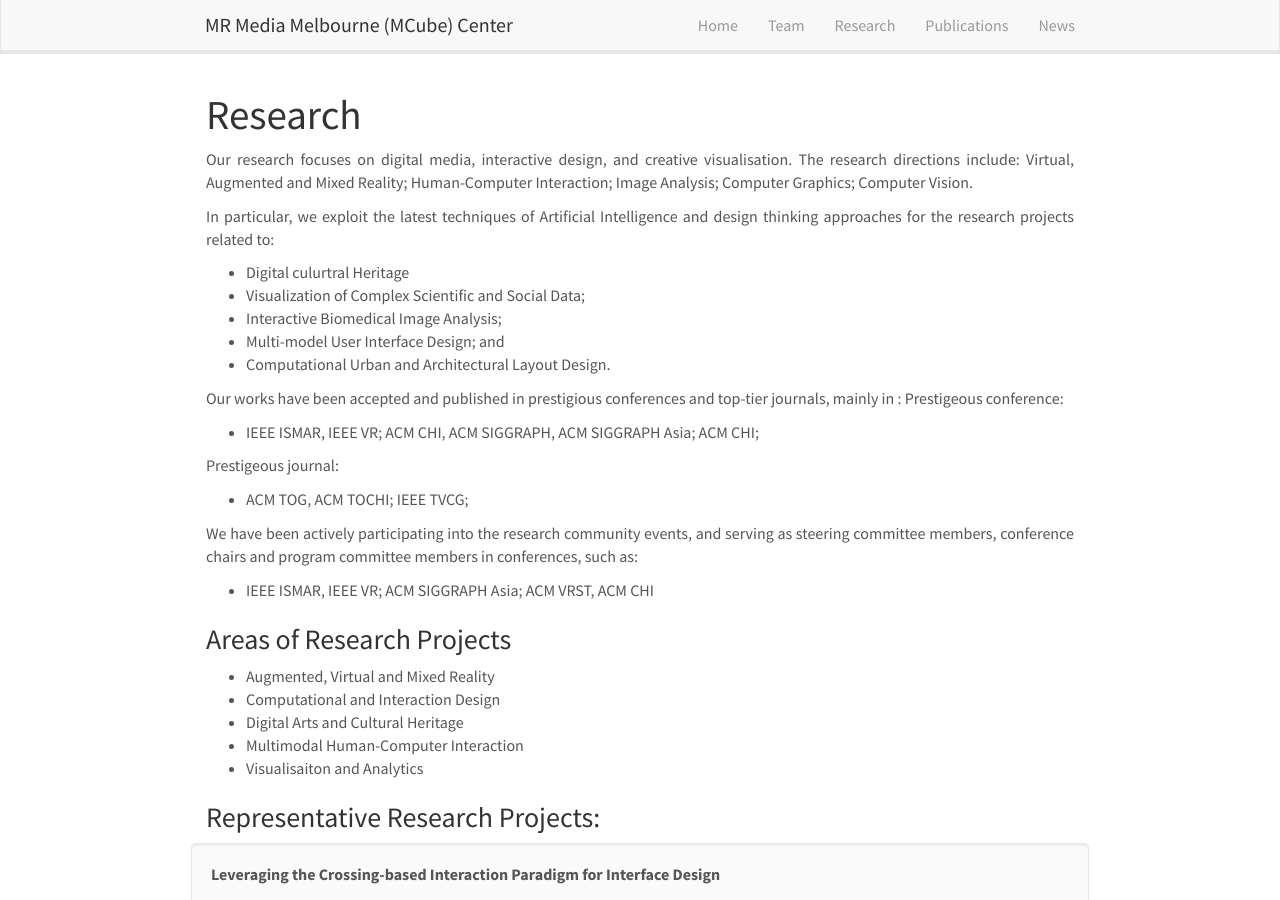
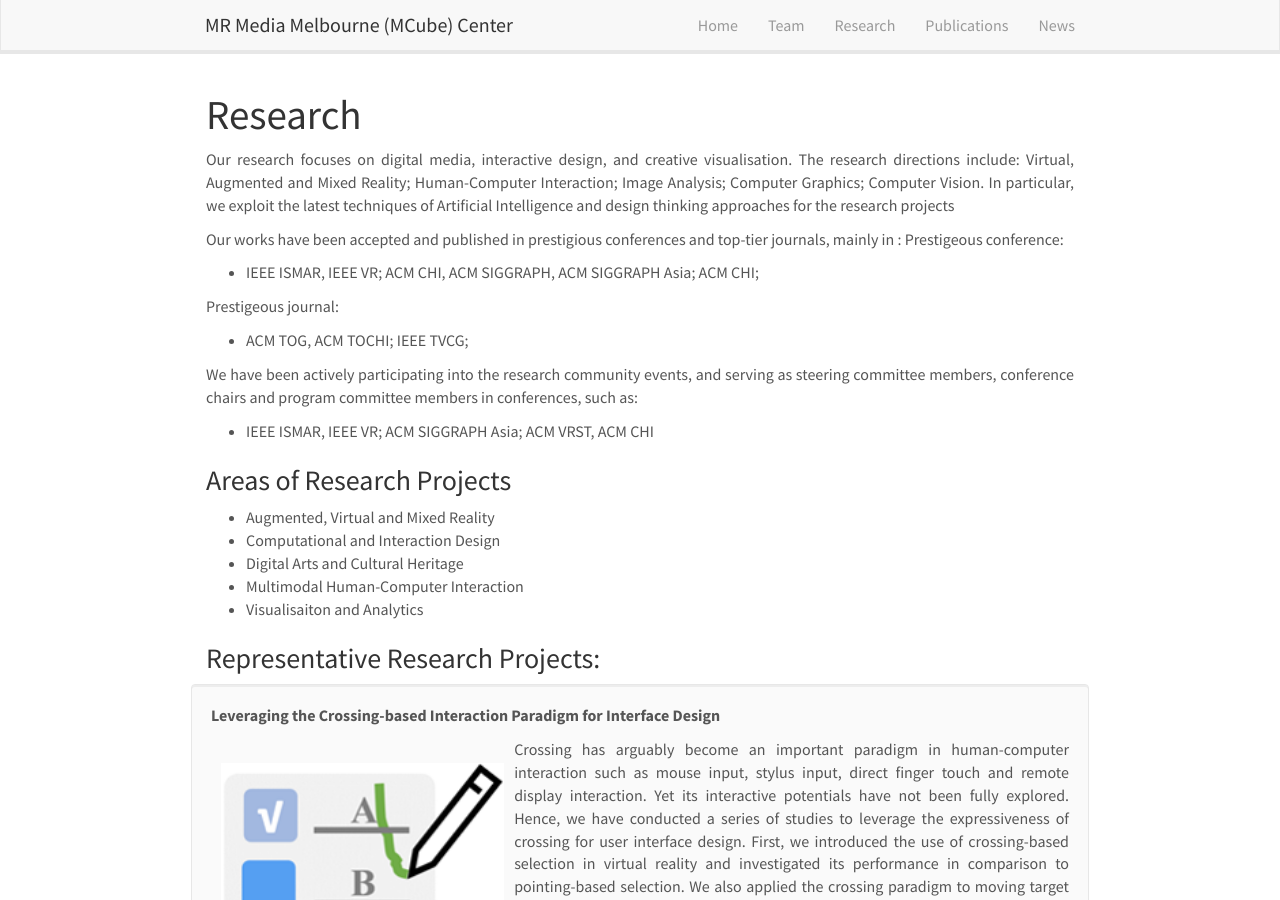
Before and after one commit to m3lab-ltu/m3lab-ltu.github.io, a Jekyll site: the page built from _pages/research.md, in a window 1280 px wide and 900 px high. Built offline with Jekyll 4.4.1, drawn with Linux system fonts in a browser that asks for light colours; nearby versions of some CDN libraries.

Commit message:
Update research.md

```diff
--- a/_pages/research.md
+++ b/_pages/research.md
@@ -8,14 +8,7 @@ permalink: /research/
 
 # Research
 
-Our research focuses on digital media, interactive design, and creative visualisation. The research directions include: Virtual, Augmented and Mixed Reality; Human-Computer Interaction; Image Analysis; Computer Graphics; Computer Vision.
-
-In particular, we exploit the latest techniques of Artificial Intelligence and design thinking approaches for the research projects related to:
-* Digital culurtral Heritage
-* Visualization of Complex Scientific and Social Data;
-* Interactive Biomedical Image Analysis;
-* Multi-model User Interface Design; and
-* Computational Urban and Architectural Layout Design.
+Our research focuses on digital media, interactive design, and creative visualisation. The research directions include: Virtual, Augmented and Mixed Reality; Human-Computer Interaction; Image Analysis; Computer Graphics; Computer Vision. In particular, we exploit the latest techniques of Artificial Intelligence and design thinking approaches for the research projects
 
 Our works have been accepted and published in prestigious conferences and top-tier journals, mainly in :
 Prestigeous conference:
```
